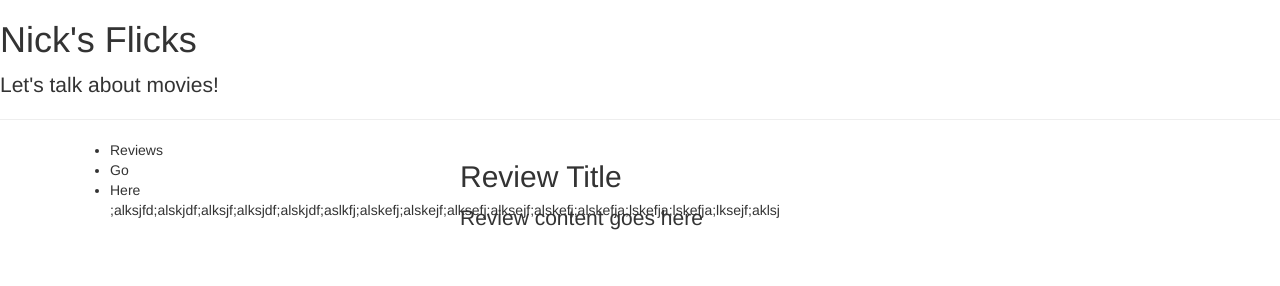
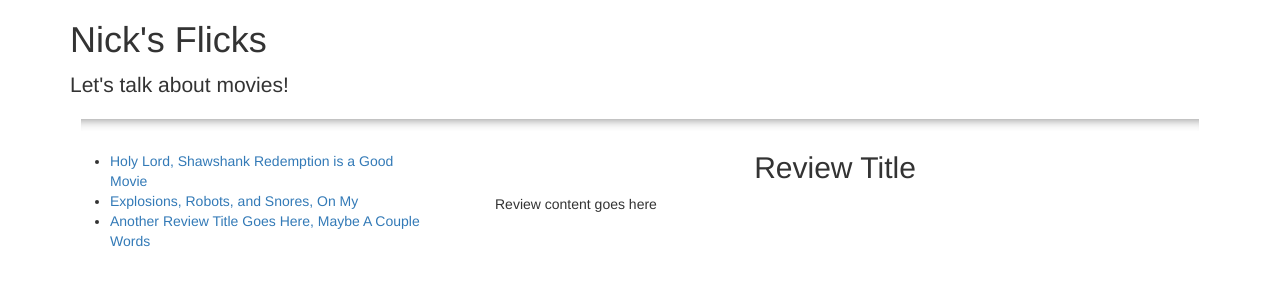
Before and after one commit to jcubed22/Nicks_Flix, a plain HTML site: page index.html in a window 1280 px wide. Both pictures are taken after a click on the button "Enter". Drawn offline with nearby package versions, Linux system fonts and the light colour scheme.

Commit message:
More styling.

```diff
--- a/css/styles.css
+++ b/css/styles.css
@@ -1,9 +1,11 @@
 hr {
-    height: 12px;
-    border: 0;
-    box-shadow: inset 0 12px 12px -12px rgba(0, 0, 0, 0.5);
+  width: 98%;
+  height: 12px;
+  border: 0;
+  box-shadow: inset 0 12px 12px -12px rgba(0, 0, 0, 0.5);
 }
 
-p {
-  word-wrap: break-word;
+.review {
+  transform: translateY(-20px);
+  padding: 0px 50px;
 }
--- a/index.html
+++ b/index.html
@@ -6,10 +6,12 @@
     <script src="lib/ui-bootstrap-0.13.4.js"></script>
     <script src="app.js"></script>
     <link rel="stylesheet" href="css/bootstrap.css" type="text/css">
-    <!-- <link rel="stylesheet" href="css/styles.css" type="text/css"> -->
+    <link rel="stylesheet" href="css/styles.css" type="text/css">
   </head>
   <body>
-    <div ui-view="header"></div>
-    <div ui-view="body"></div>
+    <div class="container">
+      <div ui-view="header"></div>
+      <div ui-view="body"></div>
+    </div>
   </body>
 </html>
--- a/partials/header.html
+++ b/partials/header.html
@@ -1,3 +1,5 @@
-<h1>Nick's Flicks</h1>
-<p class="lead">Let's talk about movies!</p>
+<div id="header">
+  <h1>Nick's Flicks</h1>
+  <p class="lead">Let's talk about movies!</p>
+</div>
 <hr>
--- a/partials/home.html
+++ b/partials/home.html
@@ -1,16 +1,13 @@
-<div class="container">
-  <div class="row">
-    <div class="col-md-4">
-      <ul>
-        <li>Reviews</li>
-        <li>Go</li>
-        <li>Here</li>
-        <p>;alksjfd;alskjdf;alksjf;alksjdf;alskjdf;aslkfj;alskefj;alskejf;alksefj;alksejf;alskefj;alskefja;lskefja;lskefja;lksejf;aklsj</p>
-      </ul>
-    </div>
-    <div class="col-md-8">
-      <h2>Review Title</h2>
-      <p class="lead">Review content goes here</p>
-    </div>
+<div class="row">
+  <div class="col-md-4">
+    <ul>
+      <li><a>Holy Lord, Shawshank Redemption is a Good Movie</a></li>
+      <li><a>Explosions, Robots, and Snores, On My</a></li>
+      <li><a>Another Review Title Goes Here, Maybe A Couple Words</a></li>
+    </ul>
+  </div>
+  <div class="col-md-8 review">
+    <h2 class="text-center">Review Title</h2>
+    <p>Review content goes here</p>
   </div>
 </div>
--- a/partials/splash.html
+++ b/partials/splash.html
@@ -1,5 +1,4 @@
 <div class="text-center">
   <h1>Welcome!</h1>
-  <button type="submit" class="btn-large btn-default" ui-sref="home">Enter</button>
-  <a ui-sref="home">Enter</a>
+  <button type="submit" class="btn-lg" ui-sref="home">Enter</button>
 </div>
```
